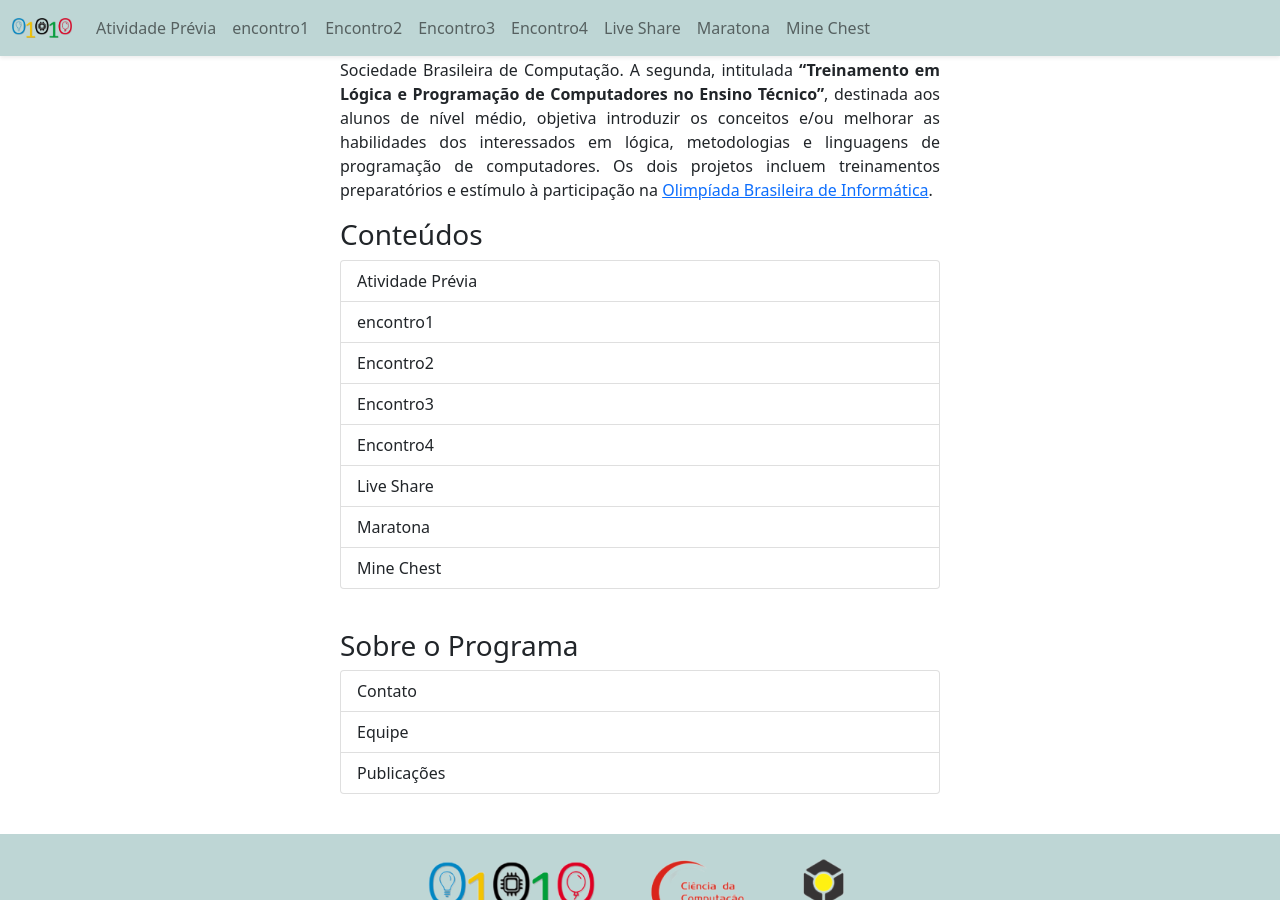
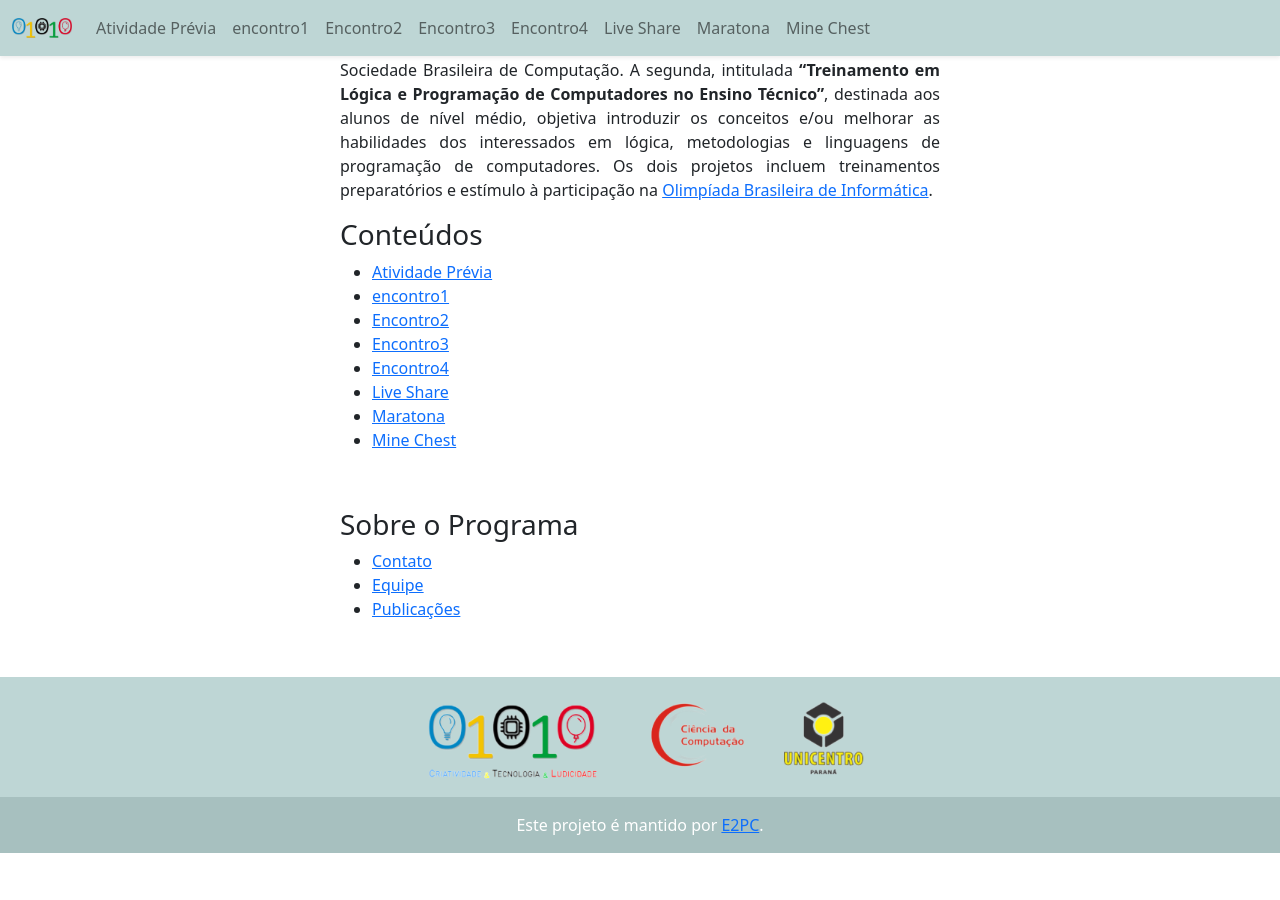
Before and after one commit to E2PC/ProjectPage, a Jekyll site: the page built from index.md, in a window 1280 px wide and 900 px high, scrolled down 310 px. Built offline with Jekyll 4.4.1, drawn with Linux system fonts in a browser that asks for light colours; nearby versions of some CDN libraries; after the commit the page ends 1163 px from its top, so only the background shows below that.

Commit message:
fix lists in index

```diff
--- a/index.md
+++ b/index.md
@@ -15,17 +15,17 @@ O Programa de Extensão "Ensino Extracurricular de Programação de Computadores
 Os dois projetos incluem treinamentos preparatórios e estímulo à participação na [Olimpíada Brasileira de Informática](https://olimpiada.ic.unicamp.br/).
 
 ### Conteúdos
-<div class="list-group">
+<ul>
 	{%- for page in post_pages -%}
-		<a href="{{page.url}}" class="list-group-item list-group-item-action">{{page.button}}</a>
+		<li><a href="{{page.url}}">{{page.button}}</a></li>
 	{% endfor %}
-</div>
+</ul>
 <br/>
 
 ### Sobre o Programa
-<div class="list-group">
+<ul>
 	{%- for page in info_pages -%}
-		<a href="{{page.url}}" class="list-group-item list-group-item-action">{{page.button}}</a>
+		<li><a href="{{page.url}}">{{page.button}}</a></li>
 	{% endfor %}
-</div>
+</ul>
 <br/>
```
